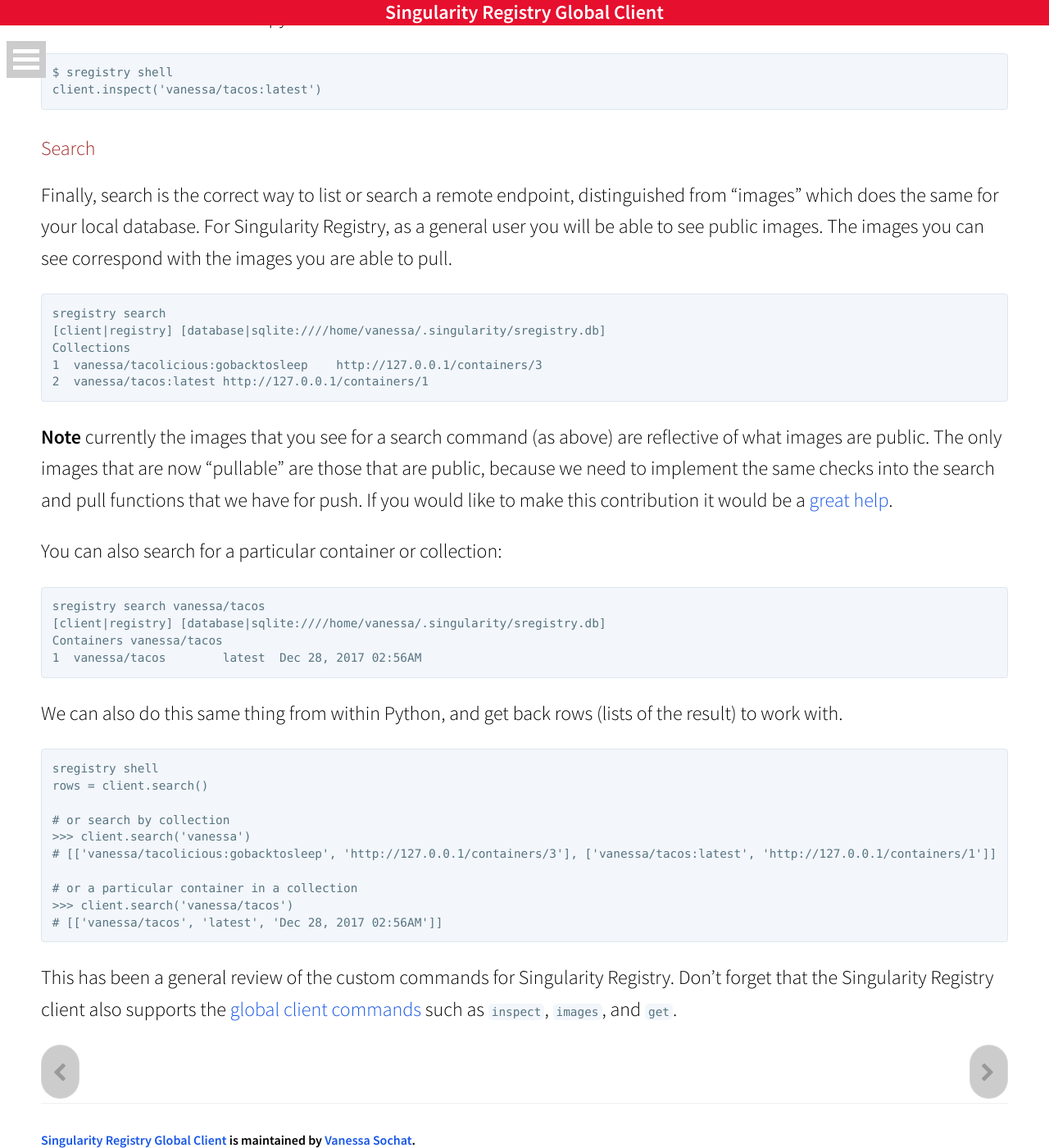
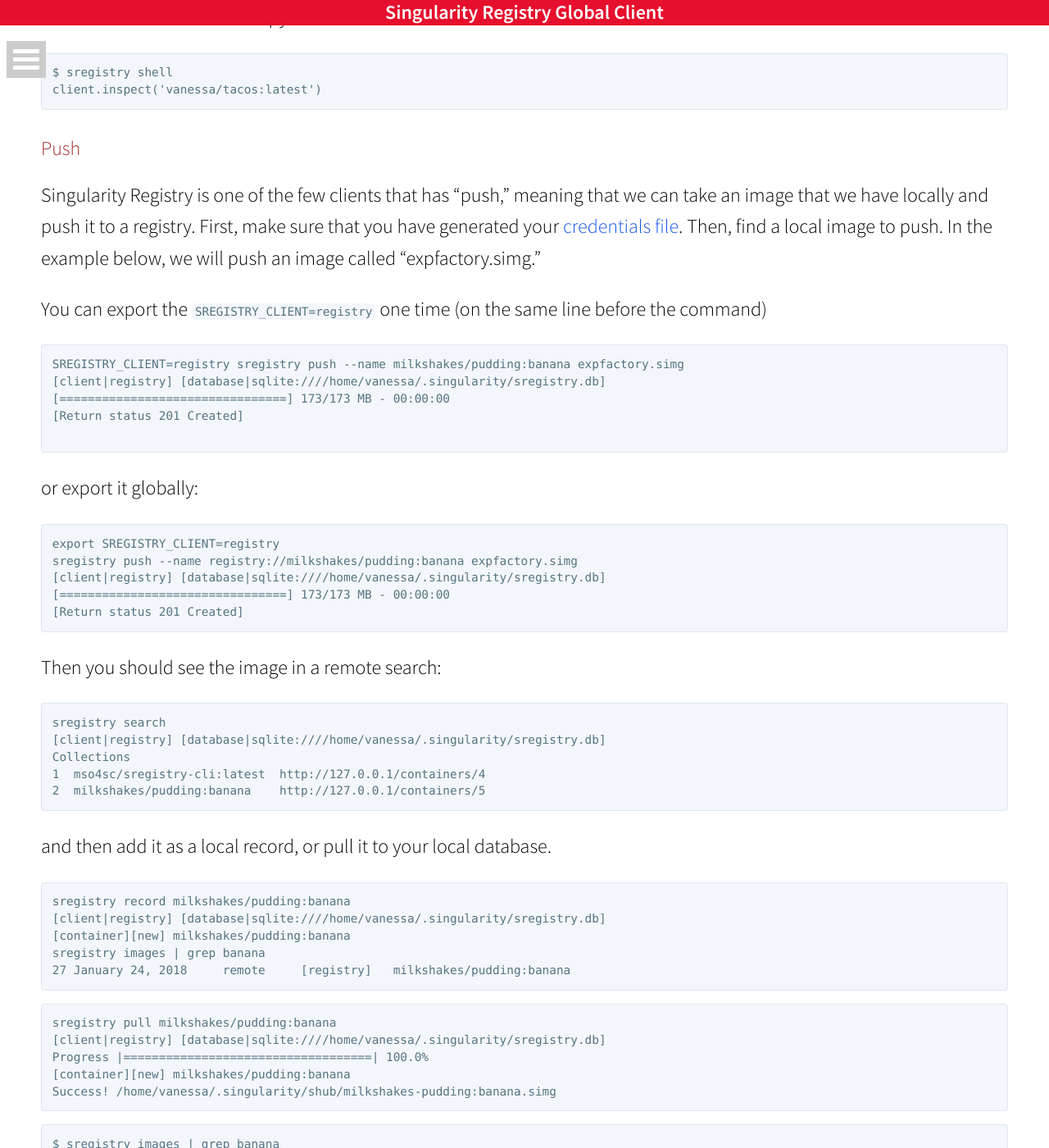
Before and after one commit to singularityhub/sregistry-cli, a Jekyll site: the page built from docs/clients/registry.md, in a window 1280 px wide and 1400 px high, scrolled down 6852 px. Shown: the whole window at 82% size. Built offline with Jekyll 4.4.1, drawn with Linux system fonts in a browser that asks for light colours; nearby versions of some CDN libraries; some of the changed text lies outside the part shown.

Commit message:
adding docs on push--> pull for sregistry

````diff
--- a/docs/clients/registry.md
+++ b/docs/clients/registry.md
@@ -258,6 +258,62 @@
 client.inspect('vanessa/tacos:latest')
 ```
 
+## Push
+Singularity Registry is one of the few clients that has "push," meaning that we can take an image that we have locally and push it to a registry. First, make sure that you have generated your [credentials file](https://singularityhub.github.io/sregistry/credentials.html). Then, find a local image to push. In the example below, we will push an image called "expfactory.simg."
+
+You can export the `SREGISTRY_CLIENT=registry` one time (on the same line before the command)
+
+```
+SREGISTRY_CLIENT=registry sregistry push --name milkshakes/pudding:banana expfactory.simg
+[client|registry] [database|sqlite:////home/vanessa/.singularity/sregistry.db]
+[================================] 173/173 MB - 00:00:00
+[Return status 201 Created]
+
+```
+ or export it globally:
+
+```
+export SREGISTRY_CLIENT=registry
+sregistry push --name registry://milkshakes/pudding:banana expfactory.simg
+[client|registry] [database|sqlite:////home/vanessa/.singularity/sregistry.db]
+[================================] 173/173 MB - 00:00:00
+[Return status 201 Created]
+```
+
+Then you should see the image in a remote search:
+
+```
+sregistry search
+[client|registry] [database|sqlite:////home/vanessa/.singularity/sregistry.db]
+Collections
+1  mso4sc/sregistry-cli:latest	http://127.0.0.1/containers/4
+2  milkshakes/pudding:banana	http://127.0.0.1/containers/5
+```
+
+and then add it as a local record, or pull it to your local database.
+
+```
+sregistry record milkshakes/pudding:banana
+[client|registry] [database|sqlite:////home/vanessa/.singularity/sregistry.db]
+[container][new] milkshakes/pudding:banana
+sregistry images | grep banana
+27 January 24, 2018	remote	   [registry]	milkshakes/pudding:banana
+```
+```
+sregistry pull milkshakes/pudding:banana
+[client|registry] [database|sqlite:////home/vanessa/.singularity/sregistry.db]
+Progress |===================================| 100.0%
+[container][new] milkshakes/pudding:banana
+Success! /home/vanessa/.singularity/shub/milkshakes-pudding:banana.simg
+```
+```
+$ sregistry images | grep banana
+27 January 24, 2018	remote	   [registry]	milkshakes/pudding:banana
+28 January 24, 2018	local 	   [registry]	milkshakes/pudding:banana@846442ecd7487f99fce3b8fb68ae15af
+vanessa@vanessa-ThinkPad-T460s:~/Desktop$
+```
+
+
 ## Search
 Finally, search is the correct way to list or search a remote endpoint, distinguished from "images" which does the same for your local database. For Singularity Registry, as a general user you will be able to see public images. The images you can see correspond with the images you are able to pull.
 
````
